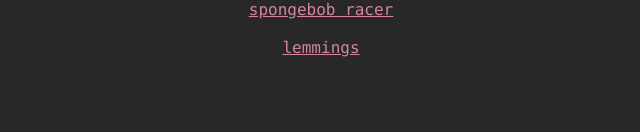
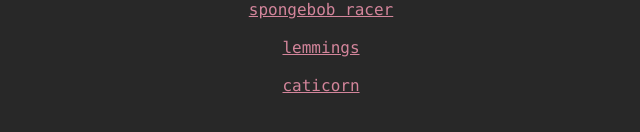
Before and after one commit to apanloco/akerud.se, a plain HTML site: page index.html in a window 1280 px wide. Shown: the part 122-254 px from the top of the page, without its empty margins (319-959 px from the left). Drawn offline with Linux system fonts and the light colour scheme.

Commit message:
add caticorn

```diff
--- a/index.html
+++ b/index.html
@@ -23,6 +23,7 @@
     <a class="stajl" href="https://scratch.mit.edu/projects/640988227/embed">watermelon</a><br>
     <a class="stajl" href="https://scratch.mit.edu/projects/795372268/embed">spongebob racer</a><br>
     <a class="stajl" href="https://lemmings.akerud.se">lemmings</a><br>
+    <a class="stajl" href="https://caticorn.akerud.se">caticorn</a><br>
     </span>
 </body>
 </html>
```
